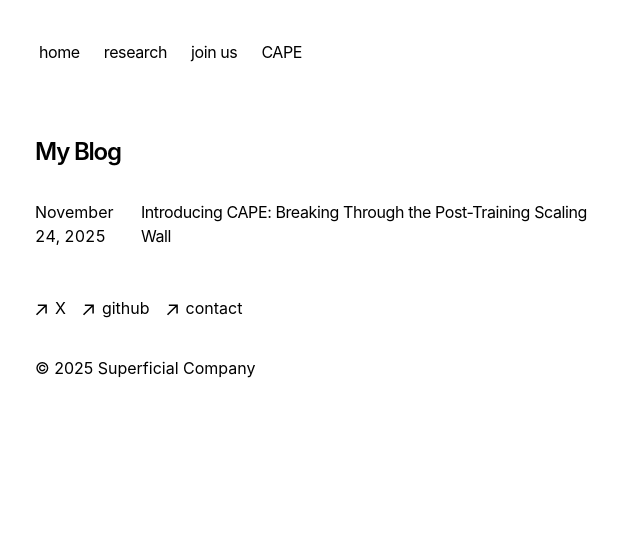
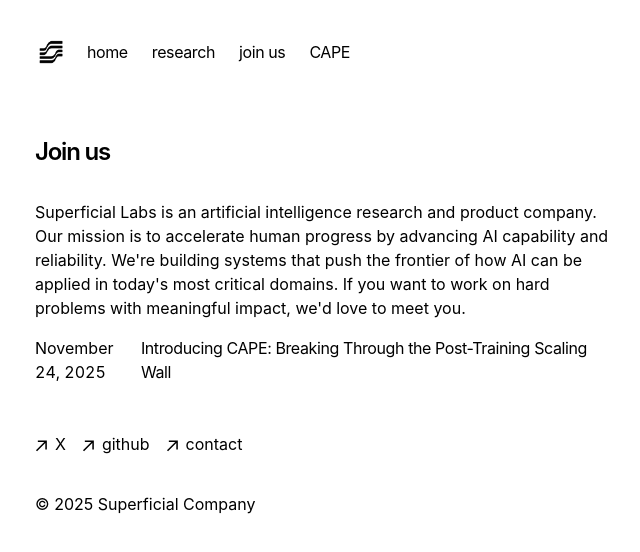
Before and after one commit to superficialorg/capabilitybench, a Next.js app: page /joinus in a window 1280 px wide. Shown: the top 552 px of the page, without its empty margins (317-957 px from the left). Built offline with nearby package versions, Linux system fonts and the light colour scheme.

Commit message:
Add logo to navigation, remove Superficial header from homepage, update homepage text, update joinus page with heading and description

```diff
--- a/app/components/nav.tsx
+++ b/app/components/nav.tsx
@@ -1,4 +1,5 @@
 import Link from 'next/link'
+import Image from 'next/image'
 
 const navItems = {
   '/': {
@@ -23,7 +24,16 @@
           className="flex flex-row items-start relative px-0 pb-0 fade md:overflow-auto scroll-pr-6 md:relative"
           id="nav"
         >
-          <div className="flex flex-row space-x-0 pr-10">
+          <div className="flex flex-row items-center space-x-0 pr-10">
+            <Link href="/" className="flex align-middle relative py-1 px-2 m-1">
+              <Image
+                src="/superficial-icon.png"
+                alt="Superficial Labs"
+                width={24}
+                height={24}
+                className="h-6 w-6"
+              />
+            </Link>
             {Object.entries(navItems).map(([path, { name }]) => {
               return (
                 <Link
--- a/app/joinus/page.tsx
+++ b/app/joinus/page.tsx
@@ -1,14 +1,17 @@
 import { BlogPosts } from 'app/components/posts'
 
 export const metadata = {
-  title: 'Blog',
-  description: 'Read my blog.',
+  title: 'Join us',
+  description: 'Join Superficial Labs.',
 }
 
 export default function Page() {
   return (
     <section>
-      <h1 className="font-semibold text-2xl mb-8 tracking-tighter">My Blog</h1>
+      <h1 className="font-semibold text-2xl mb-8 tracking-tighter">Join us</h1>
+      <p className="mb-4">
+        Superficial Labs is an artificial intelligence research and product company. Our mission is to accelerate human progress by advancing AI capability and reliability. We're building systems that push the frontier of how AI can be applied in today's most critical domains. If you want to work on hard problems with meaningful impact, we'd love to meet you.
+      </p>
       <BlogPosts />
     </section>
   )
--- a/app/page.tsx
+++ b/app/page.tsx
@@ -14,11 +14,8 @@
           priority
         />
       </div>
-      <h1 className="mb-8 text-2xl font-semibold tracking-tighter">
-        Superficial
-      </h1>
       <p className="mb-4">
-        Superficial Labs is an artificial intelligence research and product company. We build infrastructure that accelerates AI adoption in humanity's most consequential applications.
+        Superficial Labs is an artificial intelligence research and product company. Our goal is to accelerate human progress by advancing AI capability and reliability.
       </p>
       <div className="mt-8 mb-4 flex items-center gap-2">
         <span className="flex items-center gap-1.5 rounded-full bg-green-100 px-2 py-0.5 text-xs font-medium text-green-800 dark:bg-green-900 dark:text-green-200">
```
Also changed, not shown: public/superficial-icon.png (added).
